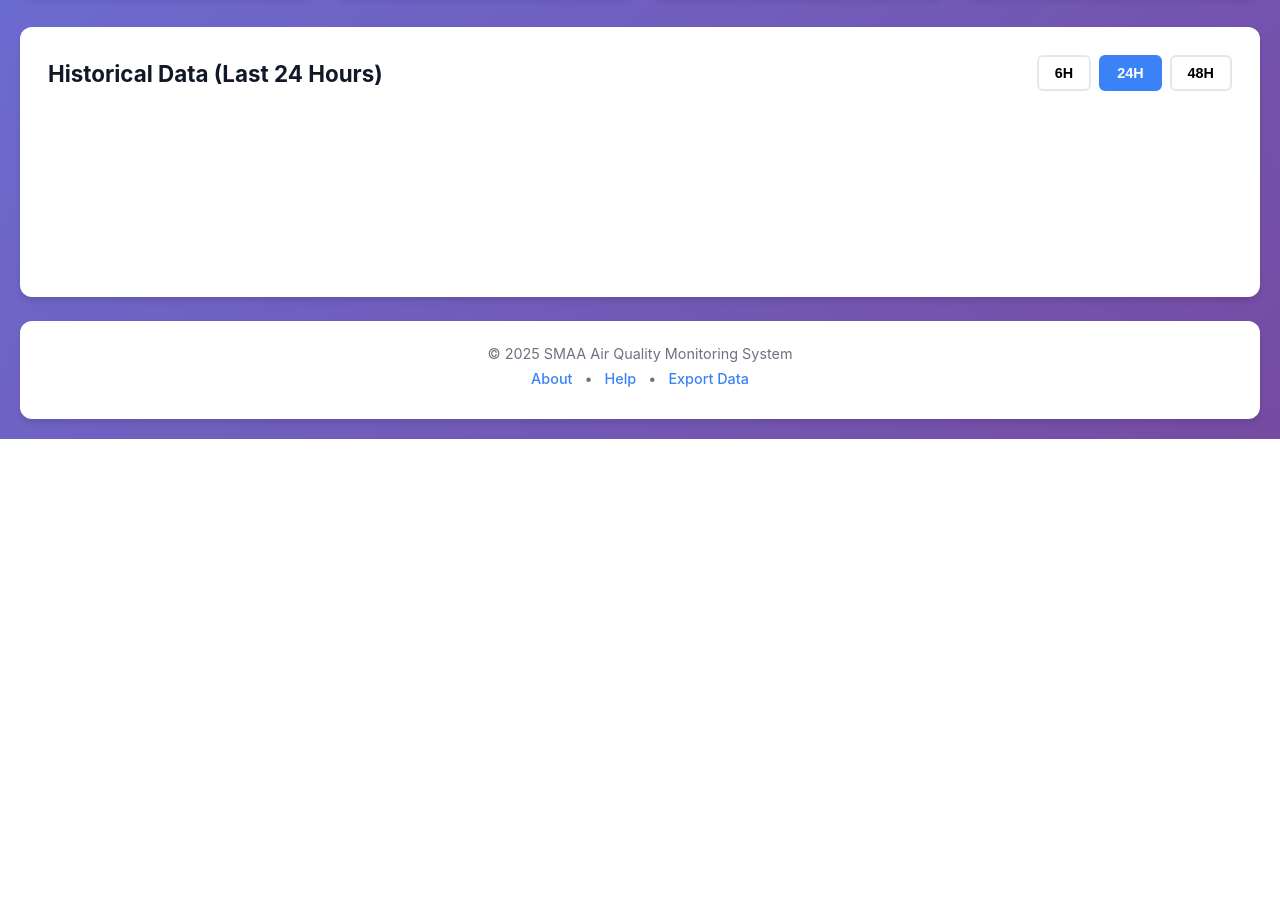
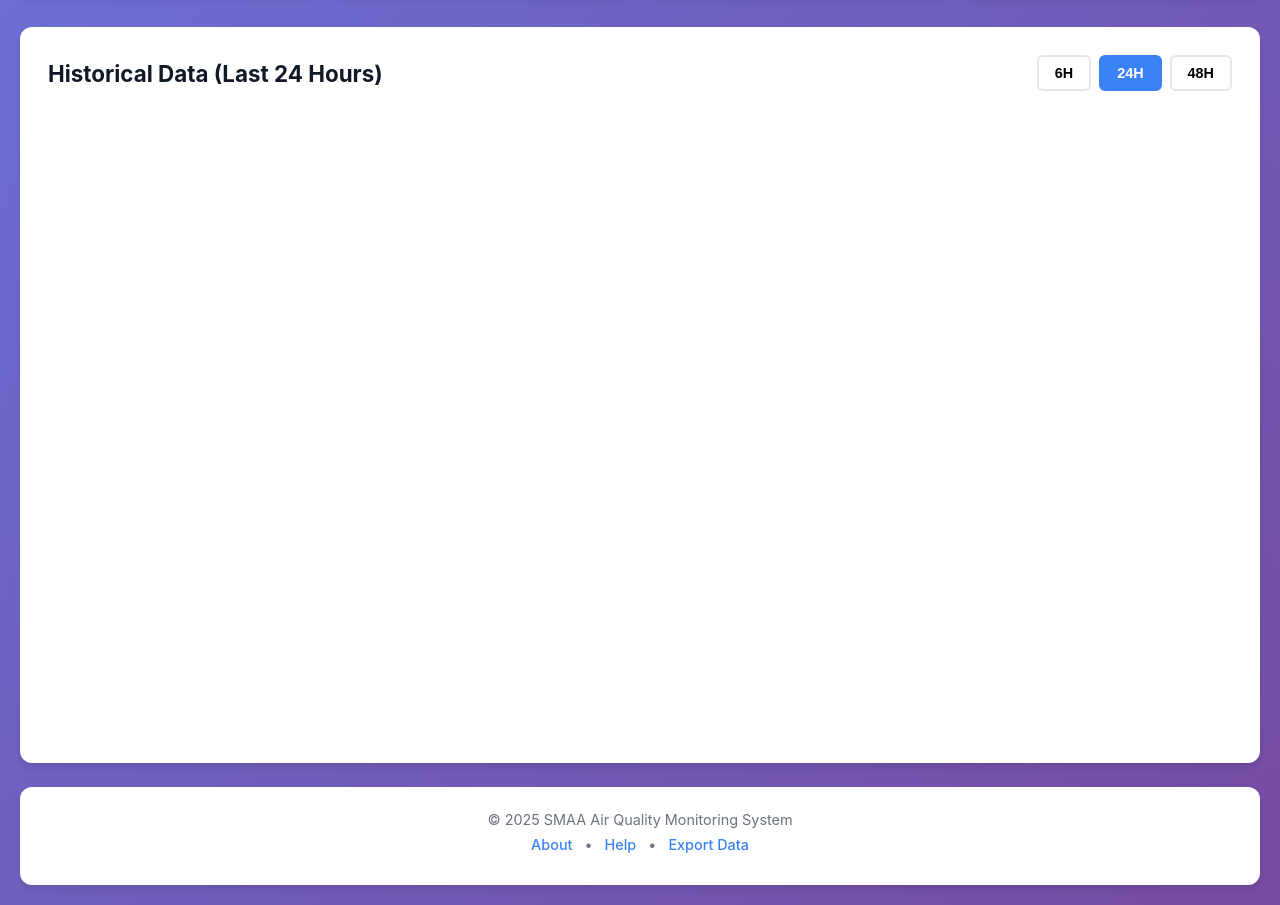
Before and after one commit to Kilobato04/smability-cloud, a website: page index.html in a window 1280 px wide. Shown: the part 1010-1915 px from the top of the page. Before the commit the page ends 1449 px from the top, so only its background shows below. Drawn offline with nearby package versions, Linux system fonts and the light colour scheme; no server answers.

Commit message:
Update index.html

```diff
--- a/index.html
+++ b/index.html
@@ -220,7 +220,22 @@
 			            <button class="chart-btn" onclick="updateChartRange(48)">48H</button>
 			        </div>
 			    </div>
-                <canvas id="historyChart"></canvas>
+
+			    <!-- 4 separate chart panels -->
+			    <div style="display: grid; grid-template-columns: repeat(auto-fit, minmax(500px, 1fr)); gap: 20px;">
+			        <div style="height: 300px;">
+			            <canvas id="airQualityChart"></canvas>
+			        </div>
+			        <div style="height: 300px;">
+			            <canvas id="environmentChart"></canvas>
+			        </div>
+			        <div style="height: 300px;">
+			            <canvas id="gasesChart"></canvas>
+			        </div>
+			        <div style="height: 300px;">
+			            <canvas id="noiseChart"></canvas>
+			        </div>
+			    </div>
 			</div>
         </div>
 
```
Lines whose indentation alone changed are shown as unchanged.
